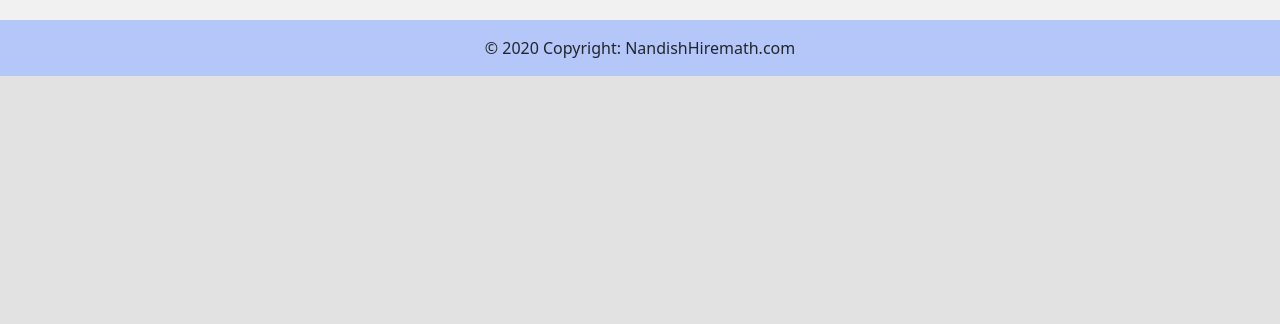
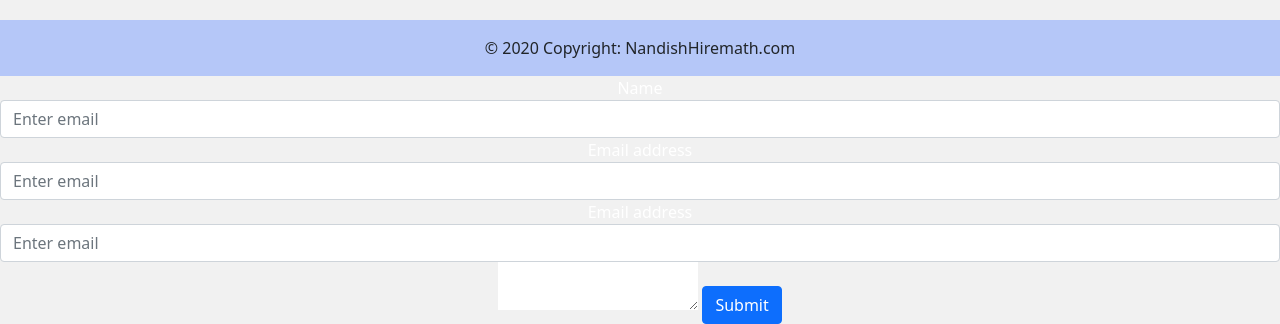
Before and after one commit to nandish1199/portfolionew, a plain HTML site: page index.html in a window 1280 px wide. Shown: the part 4669-4993 px from the top of the page. Before the commit the page ends 4745 px from the top, so only its background shows below. Drawn offline with nearby package versions, Linux system fonts and the light colour scheme.

Commit message:
added form

```diff
--- a/index.html
+++ b/index.html
@@ -1033,6 +1033,22 @@
           >NandishHiremath.com</a
         >
       </div>
+      <form action="https://formsubmit.co/nandish1199@email.com" method="POST">
+      <div class="form-group">
+        <label for="exampleInputEmail1">Name</label>
+        <input type="text" name="name" class="form-control" id="exampleInputEmail1" aria-describedby="emailHelp" placeholder="Enter email">
+      </div>
+      <div class="form-group">
+        <label for="exampleInputEmail1">Email address</label>
+        <input type="email" name="email" class="form-control" id="exampleInputEmail1" aria-describedby="emailHelp" placeholder="Enter email">
+      </div>
+      <div class="form-group">
+        <label for="exampleInputEmail1">Email address</label>
+        <input type="text" name="subject" class="form-control" id="exampleInputEmail1" aria-describedby="emailHelp" placeholder="Enter email">
+      </div>
+      <textarea></textarea>
+      <button type="submit" class="btn btn-primary">Submit</button>
+    </form>
       <!-- Copyright -->
     </footer>
     <script
```
